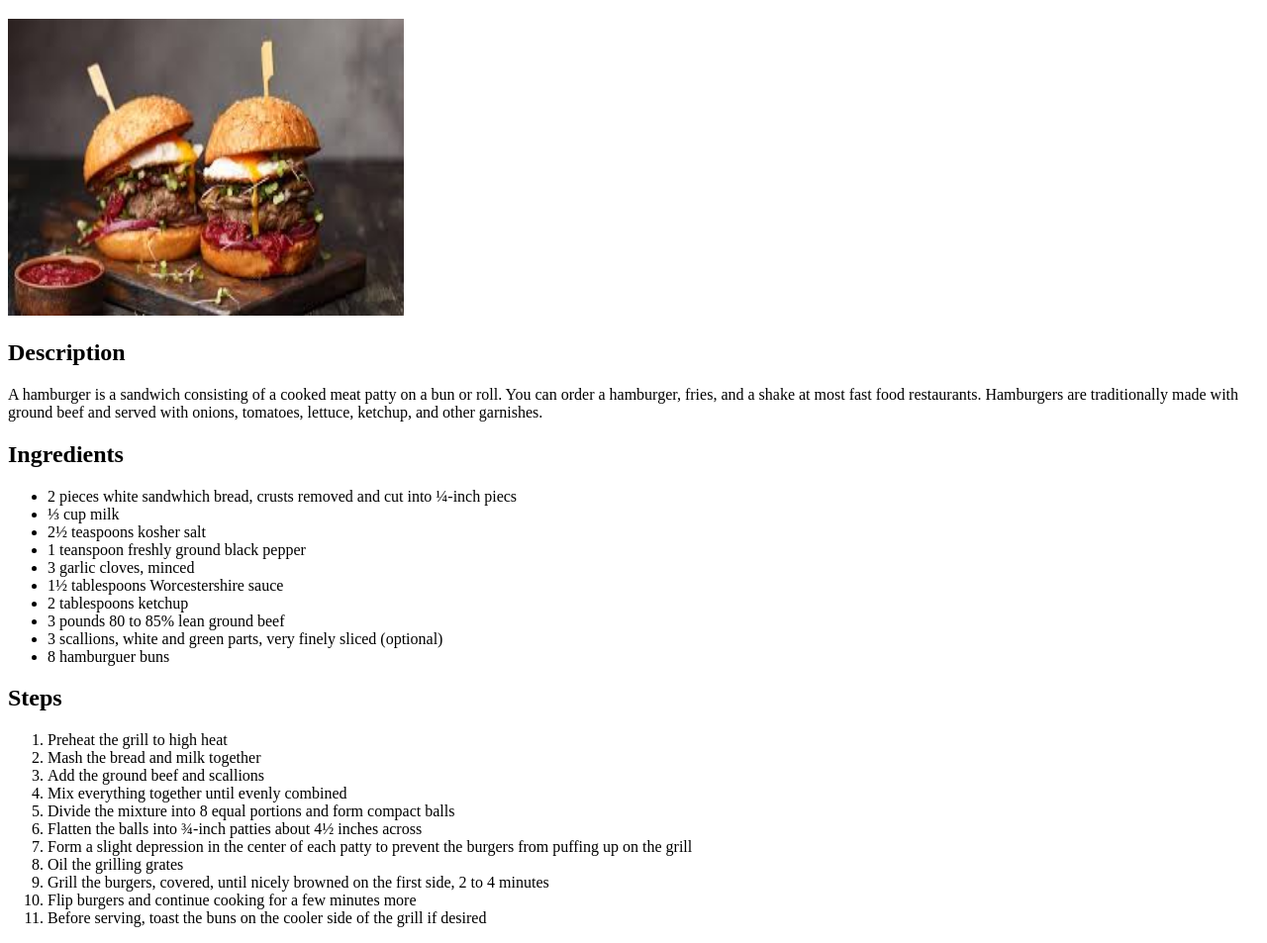
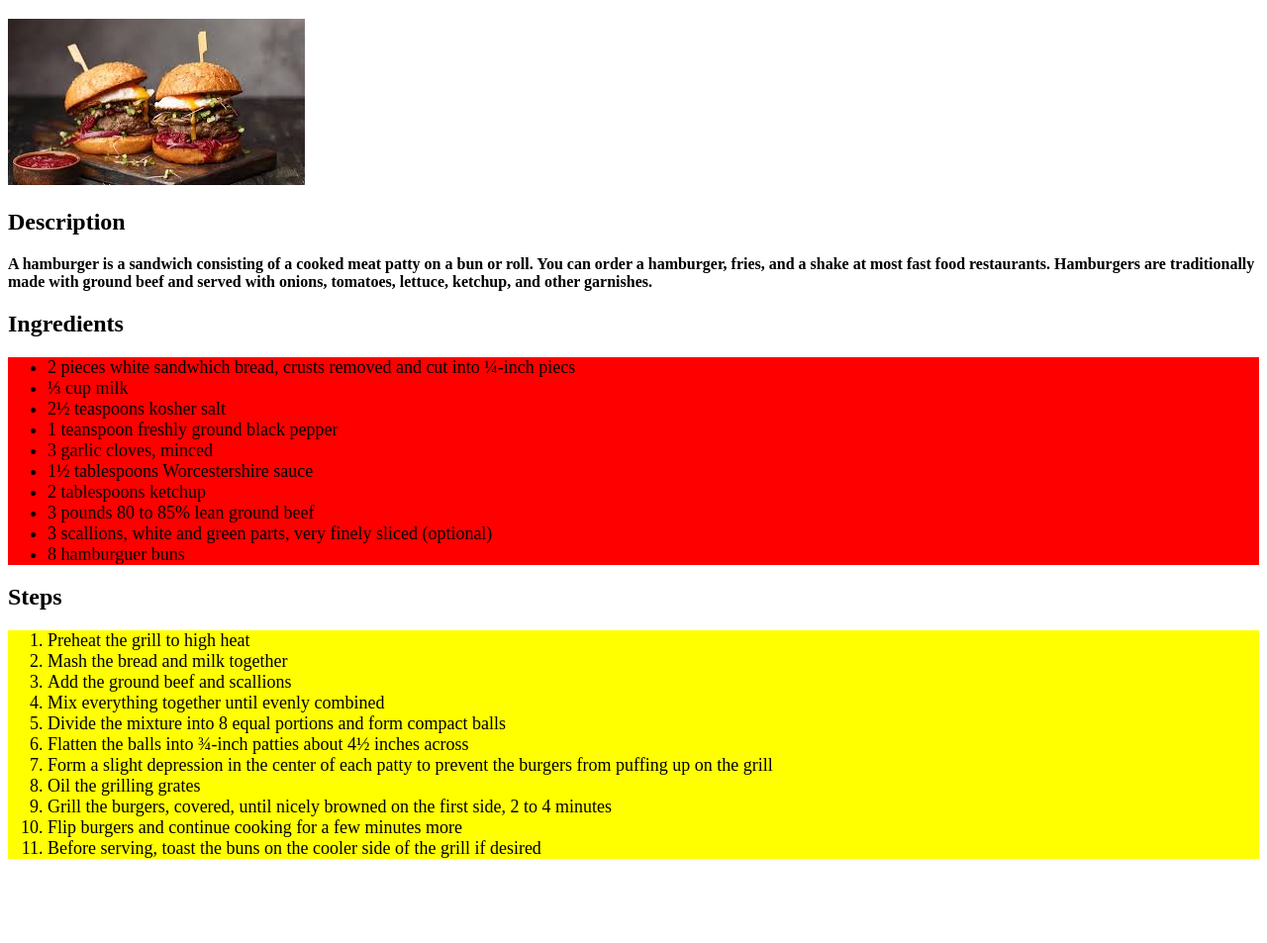
Before and after one commit to JosalbertoTizon/odin-recipes, a plain HTML site: page recipes/hamburguer.html in a window 1280 px wide. Shown: the part 61-1014 px from the top of the page at 99% size. After the commit the page ends 947 px from the top, so only its background shows below. Drawn offline with Linux system fonts and the light colour scheme.

Commit message:
Added css stylesheet
Some css to train the basics, not supposed to look good

```diff
--- a/recipes/hamburguer.html
+++ b/recipes/hamburguer.html
@@ -3,19 +3,21 @@
   <head>
     <meta charset="UTF-8">
     <title>Odin Recipes</title>
+    <link rel="stylesheet" href="../style.css">
   </head>
-
   <body>
     <h1>Hamburguer</h1>
 
-    <img src="../images/hamburguer.jpeg" alt="Hamburguer Image" width=400 height=300>
+    <div>
+      <img class="top-image" src="../images/hamburguer.jpeg" alt="Hamburguer Image" width=400 height=300>
+    </div>
 
     <h2>Description</h2>
-    <p>A hamburger is a sandwich consisting of a cooked meat patty on a bun or roll. You can order a hamburger, fries, and a shake at most fast food restaurants. Hamburgers are traditionally made with ground beef and served with onions, tomatoes, lettuce, ketchup, and other garnishes.</p>
+    <p class="bold">A hamburger is a sandwich consisting of a cooked meat patty on a bun or roll. You can order a hamburger, fries, and a shake at most fast food restaurants. Hamburgers are traditionally made with ground beef and served with onions, tomatoes, lettuce, ketchup, and other garnishes.</p>
 
     <h2>Ingredients</h2>
 
-    <ul>
+    <ul class="hamburguer">
       <li>2 pieces white sandwhich bread, crusts removed and cut into ¼-inch piecs</li>
       <li>⅓ cup milk</li>
       <li>2½ teaspoons kosher salt</li>
@@ -30,7 +32,7 @@
 
     <h2>Steps</h2>
 
-    <ol>
+    <ol class="hamburguer">
       <li>Preheat the grill to high heat</li>
       <li>Mash the bread and milk together</li>
       <li>Add the ground beef and scallions</li>
--- /dev/null
+++ b/style.css
@@ -0,0 +1,31 @@
+body {
+  font-family: 'Times New Roman', sans-serif;
+}
+
+ul, ol {
+  font-size: 18px;
+}
+
+ul.pizza,
+ul.hamburguer {
+  background-color: red;
+}
+
+ol.pizza,
+ol.hamburguer,
+ol.lasagna {
+  background-color: yellow;
+}
+
+ul.lasagna {
+  background-color: brown;
+}
+
+.bold {
+  font-weight: bold;
+}
+
+.top-image {
+  width: 300px;
+  height: auto;
+}
```
Also changed, not shown: index.html (+2 -1 lines), recipes/lasagna.html (+7 -5 lines), recipes/pizza.html (+7 -5 lines).
